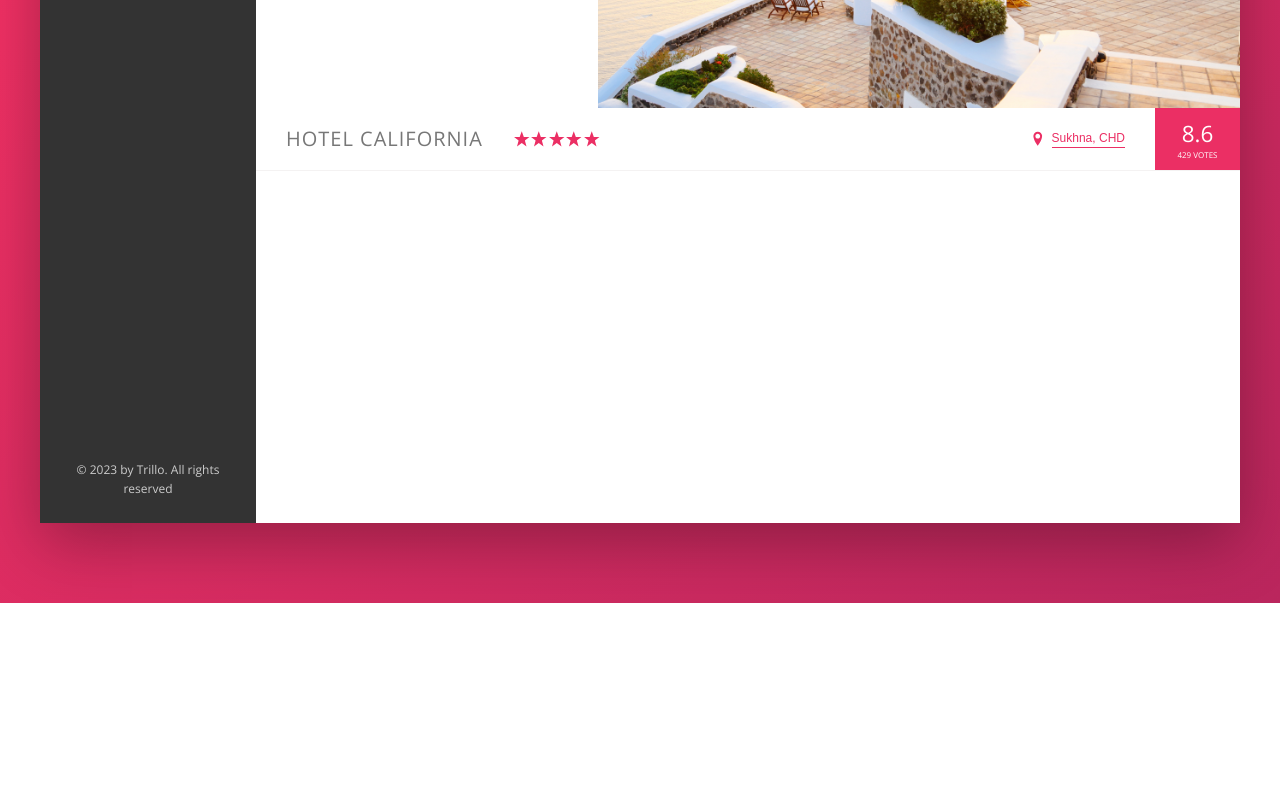
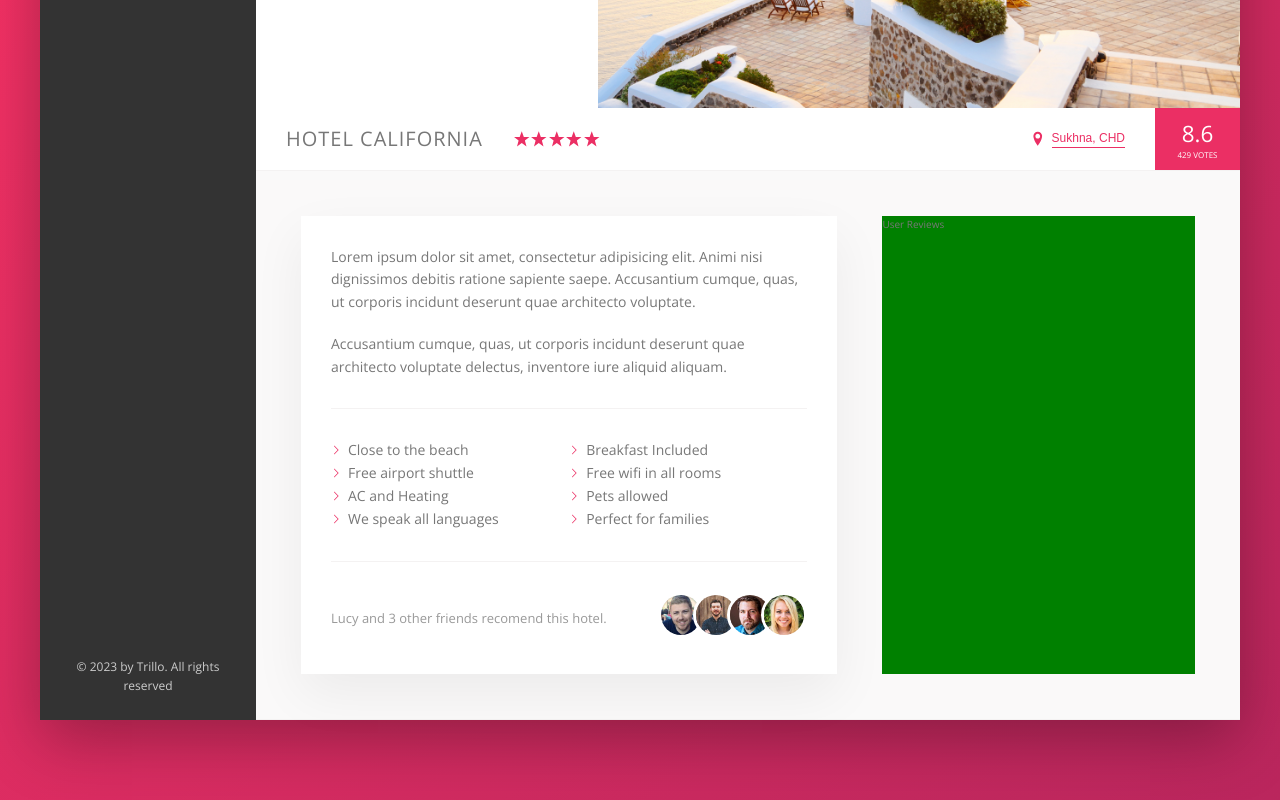
Before and after one commit to rishulpu1/trillo, a website: page index.html in a window 1280 px wide. Shown: the part 427-1227 px from the top of the page. Before the commit the page ends 1030 px from the top, so only its background shows below. Drawn offline with nearby package versions, Linux system fonts and the light colour scheme.

Commit message:
created description section

```diff
--- a/index.html
+++ b/index.html
@@ -123,6 +123,36 @@
                             <div class="overview__rating-count">429 votes</div>
                         </div>
                     </div>
+                    <div class="detail">
+                        <div class="description">
+                            <p class="paragraph">Lorem ipsum dolor sit amet, consectetur adipisicing elit. Animi nisi dignissimos debitis ratione sapiente saepe. Accusantium cumque, quas, ut corporis incidunt deserunt quae architecto voluptate.</p>
+                            <p class="paragraph">Accusantium cumque, quas, ut corporis incidunt deserunt quae architecto voluptate delectus, inventore iure aliquid aliquam.</p>
+                            <ul class="list">
+                                <li class="list__item">Close to the beach</li>
+                                <li class="list__item">Breakfast Included</li>
+                                <li class="list__item">Free airport shuttle</li>
+                                <li class="list__item">Free wifi in all rooms</li>
+                                <li class="list__item">AC and Heating</li>
+                                <li class="list__item">Pets allowed</li>
+                                <li class="list__item">We speak all languages</li>
+                                <li class="list__item">Perfect for families</li>
+                            </ul>
+                            <div class="recomend">
+                                <p class="recomend__count">
+                                    Lucy and 3 other friends recomend this hotel.
+                                </p>
+                                <div class="recomend__friends">
+                                    <img src="img/user-3.jpg" alt="" class="recomend__photo">
+                                    <img src="img/user-4.jpg" alt="" class="recomend__photo">
+                                    <img src="img/user-5.jpg" alt="" class="recomend__photo">
+                                    <img src="img/user-6.jpg" alt="" class="recomend__photo">
+                                </div>
+                            </div>
+                        </div>
+                        <div class="user-reviews">
+                            User Reviews
+                        </div>
+                    </div>
                 </main>
             </div>
         </div>
--- a/sass/_base.scss
+++ b/sass/_base.scss
@@ -30,6 +30,9 @@ Grey dark 3: #999
     --color-grey-dark-3: #999;
 
     --shadow-dark: 0 2rem 6rem rgba(0, 0, 0,.3);
+    --shadow-light: 0 2rem 5rem rgba(0,0,0,.06);
+
+    --line: 1px solid var(--color-grey-light-2);
 }
 *{
     margin: 0;
--- a/sass/_components.scss
+++ b/sass/_components.scss
@@ -274,3 +274,67 @@
         box-shadow: none;
     }
 }
+
+.paragraph:not(:last-of-type){
+    margin-bottom: 2rem;
+}
+
+.list{
+    list-style: none;
+    margin: 3rem 0;
+    padding: 3rem 0;
+    border-top: var(--line);
+    border-bottom: var(--line);
+
+    display: flex;
+    flex-wrap: wrap;
+
+    &__item{
+        flex: 0 0 50%;
+        margin-bottom: .7px;
+    }
+    &__item::before{
+        content: '';
+        display: inline-block;
+        width: 1rem;
+        height: 1rem;
+        margin-right: .7rem;
+
+        //Older browsers
+        //background-image: url(../img/chevron-thin-right.svg);
+        //background-size: cover;
+
+        //New browsers - mask
+        background-color: var(--color-primary);
+        mask-image: url(../img/chevron-thin-right.svg);
+        mask-size: cover
+    }
+}
+
+.recomend{
+    font-size: 1.3rem;
+    color: var(--color-grey-dark-3);
+    display: flex;
+    justify-content: space-between;
+    align-items: center;
+
+    &__photo{
+        box-sizing: content-box;
+        height: 4rem;
+        width: 4rem;
+        border-radius: 50%;
+        border: 3px solid #fff;
+
+        &:not(:last-child){
+            margin-right: -1.5rem;
+        }
+    }
+
+    &__count{
+
+    }
+
+    &__friends{
+
+    }
+}
--- a/sass/_layouts.scss
+++ b/sass/_layouts.scss
@@ -8,7 +8,7 @@
     font-size: 1.4rem;
     height: 7rem;
     background-color: #fff;
-    border-bottom: 1px solid var(--color-grey-light-2);
+    border-bottom: var(--line);
 
     display: flex;
     justify-content: space-between;
@@ -27,5 +27,24 @@
 .hotel-view{
     background-color: #fff;
     flex: 1;
-    height: 80rem;
+
 }
+
+.detail{
+    display: flex;
+    gap: 4.5rem;
+    padding: 4.5rem;
+    background-color: var(--color-grey-light-1);
+    border-bottom: var(--line);
+}
+.description{
+    font-size: 1.4rem;
+    background-color: #fff;
+    box-shadow: var(--shadow-light);
+    flex: 0 0 60%;
+    padding: 3rem;
+}
+.user-reviews{
+    flex: 1;
+    background-color: green;
+}
```
Also changed, not shown: css/style.css, 1 other file.
